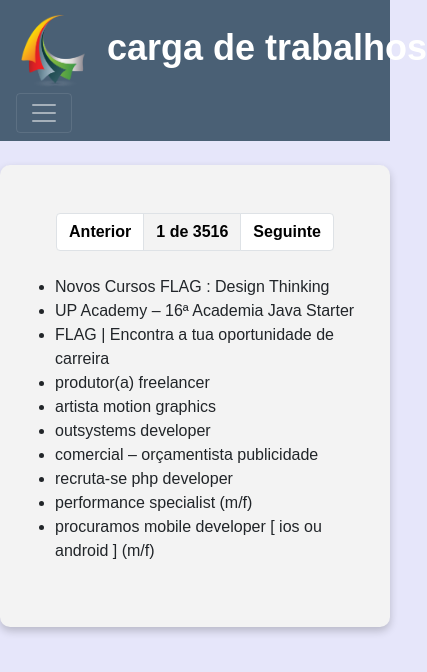
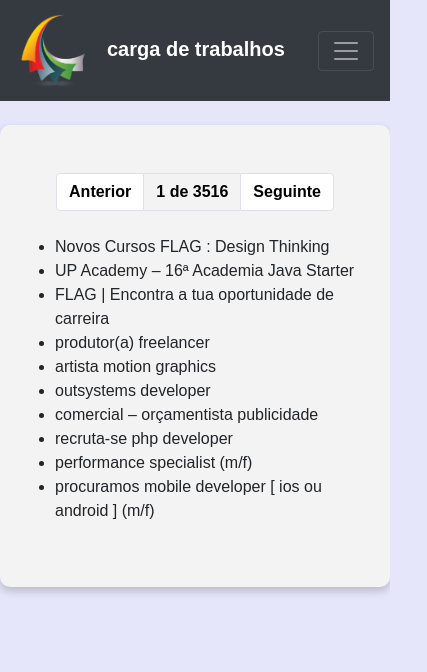
Before and after one commit to kossak31/cargadetrabalhos, a Vue app: page / in a window 390 px wide. Shown: the top 672 px of the page, 427 px wide, since content can reach past the window. Built offline with nearby package versions, Linux system fonts and the light colour scheme.

Commit message:
Mudança de tamanho para responsive fix

```diff
--- a/src/components/NavBar.vue
+++ b/src/components/NavBar.vue
@@ -33,14 +33,6 @@ body{
   font-weight:bolder;
 }
 
-.bg-dark2 nav{
-  background-color:#4a6075!important;
-}
-
-.navbar-brand {
-  font-size: 2.25rem!important;
-}
-
 
 @import url('https://fonts.googleapis.com/css2?family=Varela+Round&display=swap');
 
```
